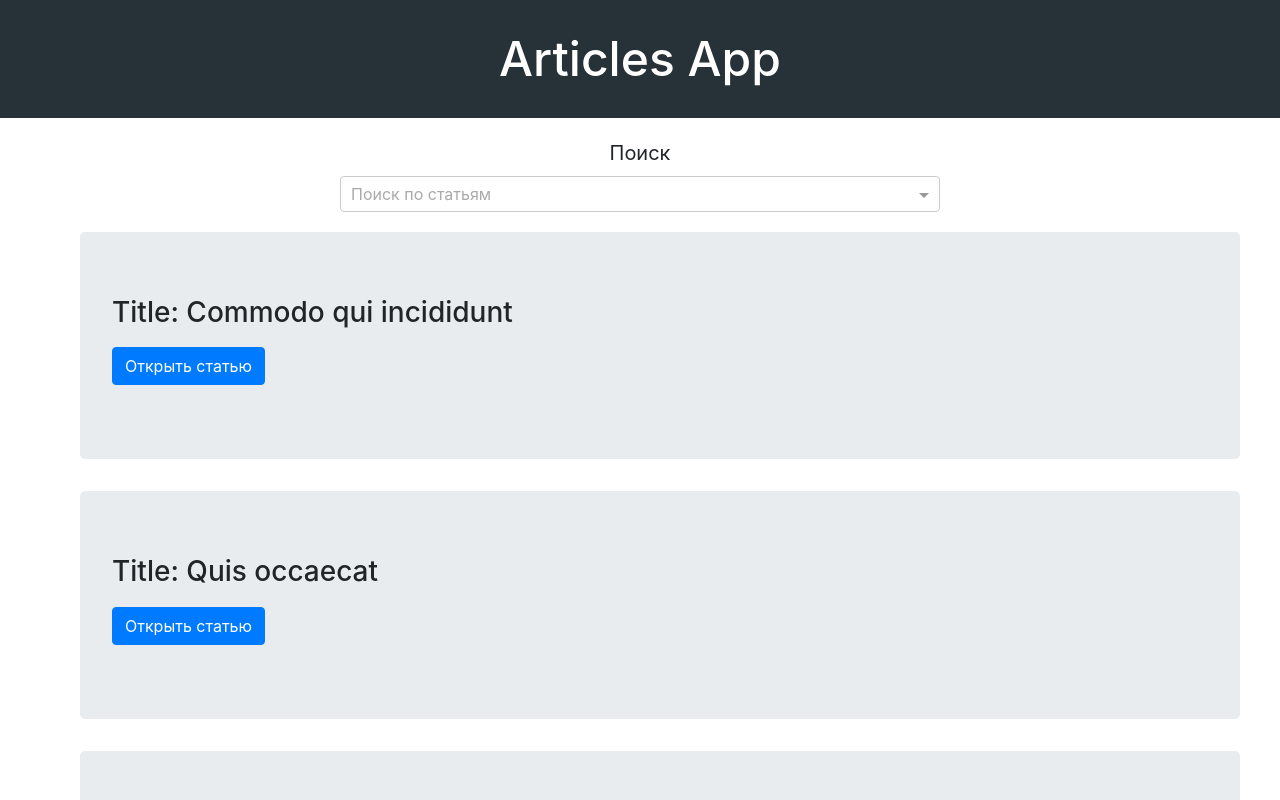
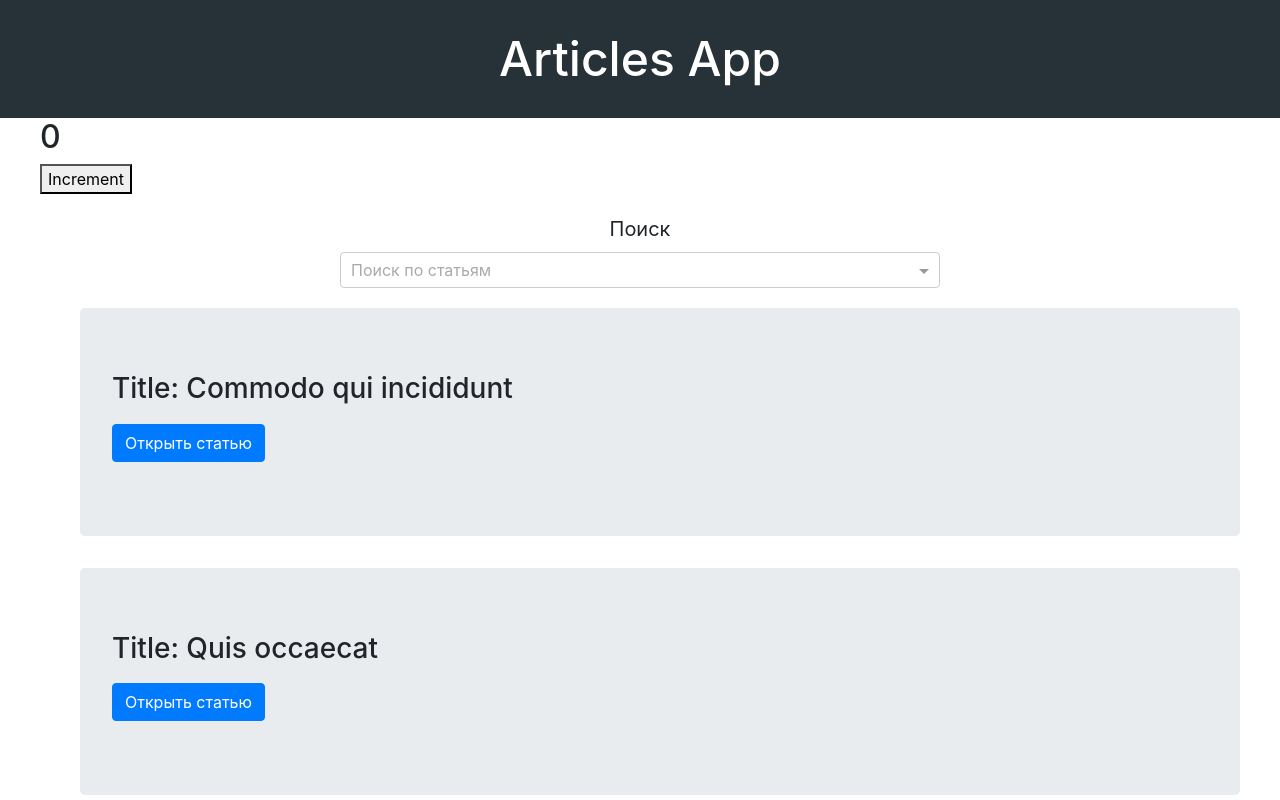
Before and after one commit to rffensick/react-app, a React app: page / in a window 1280 px wide. Shown: the top 800 px of the page. Built offline with nearby package versions, Linux system fonts and the light colour scheme.

Commit message:
decarator increment add

```diff
--- /dev/null
+++ b/src/AC/index.js
@@ -0,0 +1,5 @@
+export function increment() {
+  return {
+    type: 'INCREMENT'
+  }
+}
--- a/src/App.jsx
+++ b/src/App.jsx
@@ -2,7 +2,7 @@ import React, { Component } from 'react';
 import ArticlesList from './components/articles/ArticlesList';
 import ArticlesChart from './components/articles/ArticlesChart';
 import FilterArticle from "./components/filter";
-
+import Counter from "./components/counter";
 
 
 export default class App extends Component {
@@ -10,6 +10,7 @@ export default class App extends Component {
   render() {
     return (
       <div>
+        <Counter />
         <FilterArticle articles={this.props.articles} />
         <ArticlesList articles={this.props.articles} />
         <ArticlesChart articles={this.props.articles} />
--- /dev/null
+++ b/src/components/counter/index.jsx
@@ -0,0 +1,35 @@
+import React, { Component } from "react";
+import PropTypes from "prop-types";
+import { connect } from "react-redux";
+import {increment} from "./../../AC";
+
+class Counter extends Component {
+
+  static propTypes = {
+    counter: PropTypes.number
+  }
+
+  handleIncrement = () => {
+    this.props.dispatch(increment());
+  }
+
+  render() {
+    return (
+      <div>
+        <h2> {this.props.counter} </h2>
+        <button onClick={this.handleIncrement} >Increment</button>
+      </div>
+    );
+  }
+
+}
+
+function mapStateProps(state) {
+  return {
+    counter: state.count
+  }
+}
+
+const decorator = connect(mapStateProps);
+
+export default decorator(Counter);
--- a/src/index.js
+++ b/src/index.js
@@ -6,6 +6,11 @@ import registerServiceWorker from './registerServiceWorker';
 import App from './App';
 import { articles } from './fixtures';
 import store from './store';
+import { Provider } from 'react-redux';
 
-ReactDOM.render(<App articles={articles} />, document.getElementById('root'));
+ReactDOM.render(
+  <Provider store={store}>
+    <App articles={articles} />
+  </Provider>,
+  document.getElementById('root'));
 registerServiceWorker();
```
Also changed, not shown: src/components/counter/counter.jsx (deleted, +0 -8 lines), src/components/forms/UserForm.jsx (deleted, +0 -35 lines).
